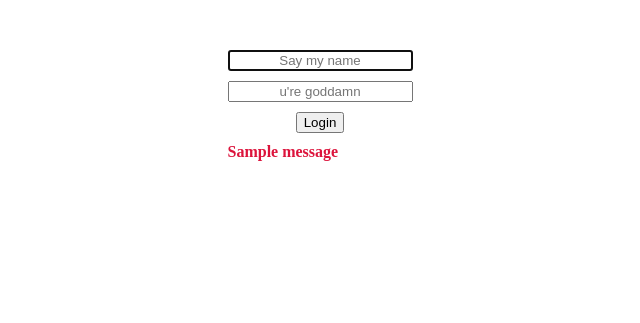
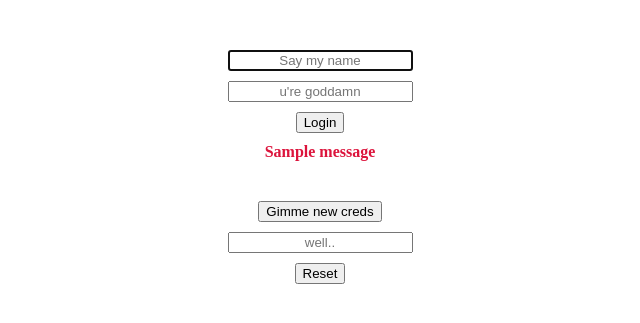
Before and after one commit to tomoicki/JobOffers_API, a Flask app: page /admin in a window 1280 px wide. Shown: the part 29-352 px from the top of the page, without its empty margins (320-960 px from the left). Run offline with Flask 2, Linux system fonts and the light colour scheme; tables that the repository leaves empty hold one stand-in row (values such as "Sample post"); one stand-in notice (Sample message) is shown; some libraries are stand-ins or nearby versions.

Commit message:
admin reset creds in progress

```diff
--- a/job_offers_api/Templates/admin.html
+++ b/job_offers_api/Templates/admin.html
@@ -8,14 +8,29 @@
                 <div class="admin_pass"><input type="password" name="password" placeholder="u're goddamn"></div>
                 <div class="admin_button"><button>Login</button></div>
             </form>
+            <div class="notification">
+            {% with messages = get_flashed_messages(category_filter=['bad_creds']) %}
+            {% if messages %}
+                {{ messages[0] }}
+            {% endif %}
+            {% endwith %}
+            </div>
         </div>
-        <div class="notification">
-        {% with messages = get_flashed_messages() %}
-        {% if messages %}
-            {{ messages[0] }}
-        {% endif %}
-        {% endwith %}
-        </div>
+    </div>
+    <div class="admin_creds_forgot">
+        <form method="POST" action="/admin">
+            <input name="admin_creds_forgot_button" value='Gimme new creds' type="submit">
+        </form>
+        {% with record_to_table_msg = get_flashed_messages(category_filter=['reset_pass']) %}
+            {% if record_to_table_msg %}
+                <div class="admin_creds_reset">
+                    <form method="post" action="/admin">
+                        <div><input type="text" name="admin_new_creds" placeholder="well.." autofocus=""></div>
+                        <div class="admin_button"><input name="admin_creds_reset" value='Reset' type="submit"></div>
+                    </form>
+                </div>
+            {% endif %}
+         {% endwith %}
     </div>
 </div>
 {% endblock %}
--- a/job_offers_api/blueprints/admin.py
+++ b/job_offers_api/blueprints/admin.py
@@ -23,11 +23,15 @@ def admin_login():
     elif request.method == 'POST':
         name = request.form.get('name')
         password = request.form.get('password')
+        reset_button = request.form.get('admin_creds_forgot_button', False)
+        if reset_button is not False:
+            flash('', category='reset_pass')
+            return redirect(url_for('admin.admin_login'))
         # get me admin
         sqlalchemy_session = postgre_session()
         admin_user = sqlalchemy_session.query(User).filter(User.AccessLevel == 1000).first().__dict__
         if name != admin_user['name'] or password != admin_user['password']:
-            flash('Please check your login details and try again.')
+            flash('Please check your login details and try again.', category='bad_creds')
             return redirect(url_for('admin.admin_login'))
         return redirect(url_for('admin.admin_panel'))
 
--- a/job_offers_api/static/styles.css
+++ b/job_offers_api/static/styles.css
@@ -17,6 +17,7 @@ select {
 }
 
 .notification{
+    justify-content: center;
     font-weight: bold;
     color: crimson;
     margin-top: 10px;
@@ -24,13 +25,14 @@ select {
 }
 .admin_form {
     display: flex;
-    justify-content: center;
-    float: top;
+    flex-direction: column;
+    align-items: center;
 }
 .admin_page {
     margin-top: 30px;
     display: flex;
     justify-content: center;
+    flex-direction: column;
 }
 .admin_name {
     margin-top: 20px;
@@ -96,6 +98,19 @@ select {
     background-color: red;
 }
 
+.admin_creds_forgot{
+    margin-top: 40px;
+    display: flex;
+    flex-direction: column;
+    align-items: center;
+}
+.admin_creds_reset{
+    margin-top: 10px;
+    display: flex;
+    flex-direction: column;
+    align-items: center;
+}
+
 .description {
     display: flex;
     justify-content: center;
```
